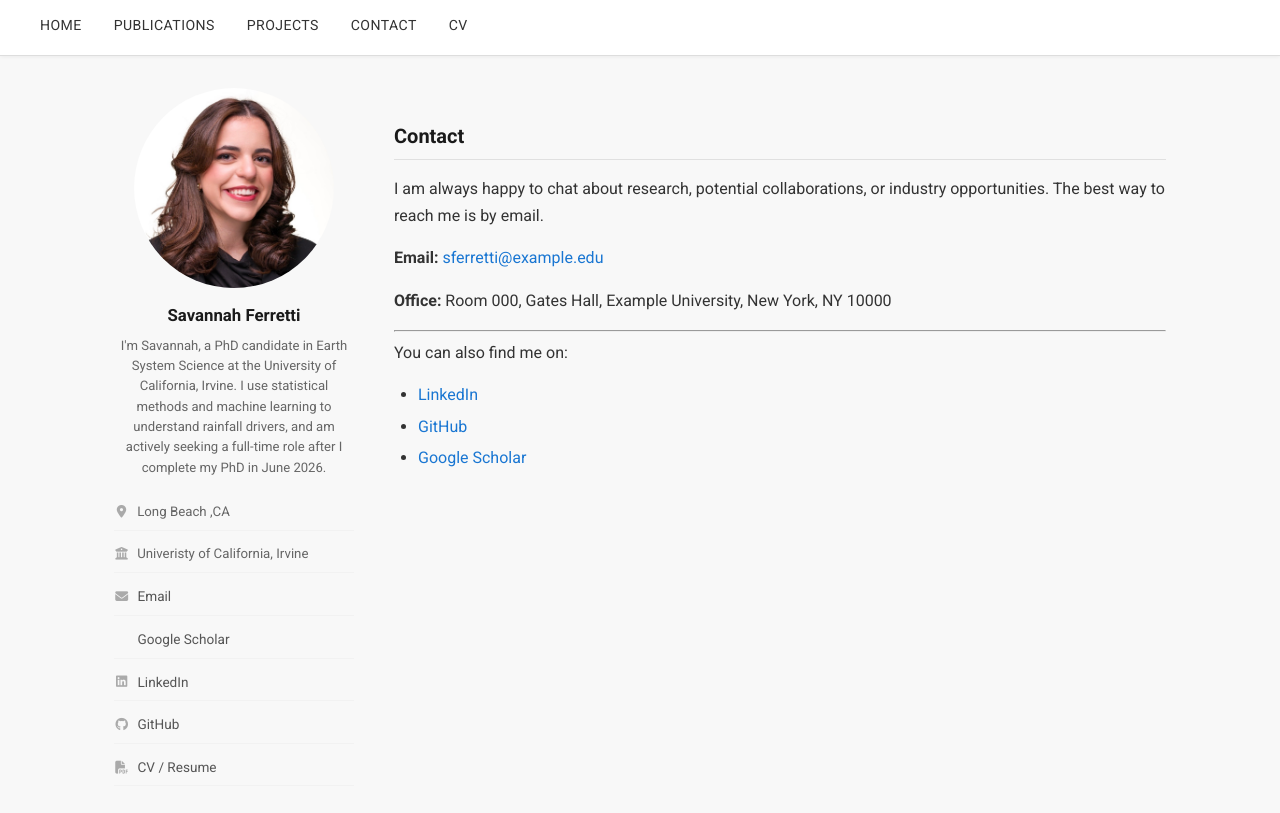
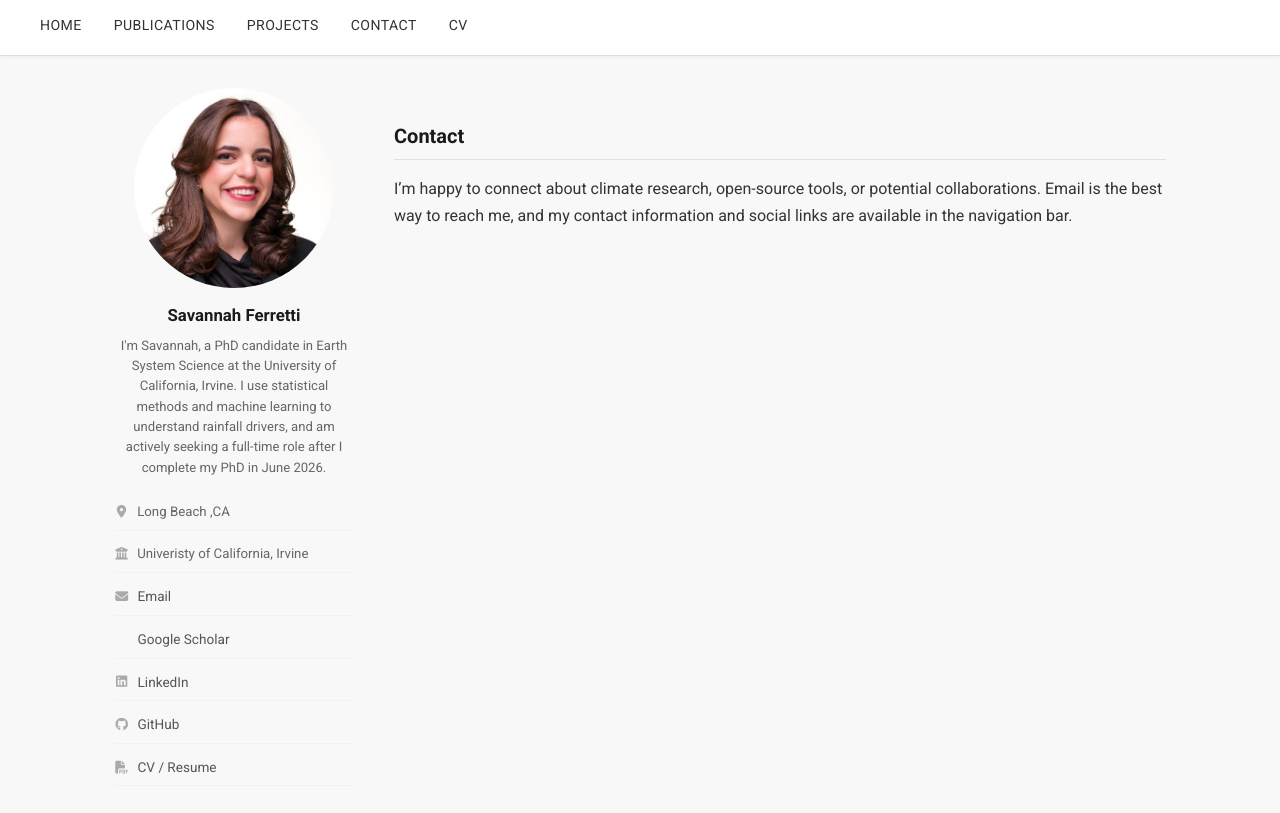
Before and after one commit to savannahferretti/savannahferretti.github.io, a Jekyll site: the page built from pages/contact.md, in a window 1280 px wide. Shown: the top 813 px of the page. Built offline with Jekyll 4.4.1, drawn with Linux system fonts in a browser that asks for light colours; a style sheet for code colours, icons or effects is not loaded.

Commit message:
Revise contact section for clarity and conciseness
Updated contact information and clarified communication topics.

```diff
--- a/pages/contact.md
+++ b/pages/contact.md
@@ -6,16 +6,4 @@ permalink: /contact/
 
 ## Contact
 
-I am always happy to chat about research, potential collaborations, or industry opportunities. The best way to reach me is by email.
-
-**Email:** [sferretti@example.edu](mailto:sferretti@example.edu)
-
-**Office:** Room 000, Gates Hall, Example University, New York, NY 10000
-
----
-
-You can also find me on:
-
-- [LinkedIn](https://www.linkedin.com/in/savannahferretti)
-- [GitHub](https://github.com/savannahferretti)
-- [Google Scholar](https://scholar.google.com/citations?user=XXXXXXXX)
+I’m happy to connect about climate research, open-source tools, or potential collaborations. Email is the best way to reach me, and my contact information and social links are available in the navigation bar.
```
